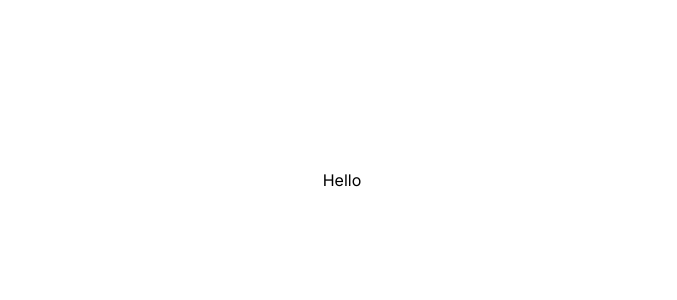
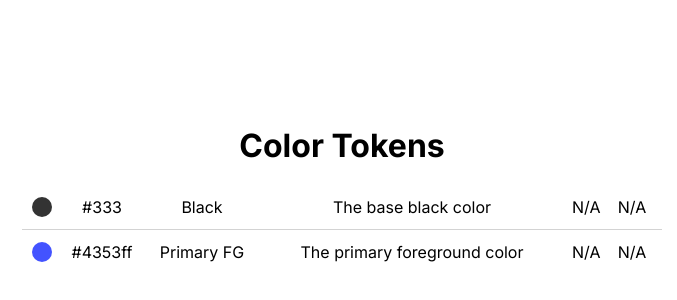
Before and after one commit to jordanwilliams/color-tokens, a Next.js app: page / in a window 1280 px wide. Shown: the part 220-520 px from the top of the page, without its empty margins (298-975 px from the left). Built offline with nearby package versions, Linux system fonts and the light colour scheme.

Commit message:
Add the basic color token list

```diff
--- /dev/null
+++ b/components/ColorToken.module.css
@@ -0,0 +1,32 @@
+.colorToken {
+  display: grid;
+  grid-template-columns: 40px 80px 120px 300px 40px 60px;
+  justify-items: center;
+  padding: 12px 0;
+}
+
+.color {
+  --color-size: 20px;
+
+  width: var(--color-size);
+  height: var(--color-size);
+  border-radius: 50%;
+}
+
+.value {
+}
+
+.name {
+}
+
+.description {
+
+}
+
+.darkMode {
+
+}
+
+.colorToken + .colorToken {
+  border-top: 1px solid lightgrey;
+}
--- /dev/null
+++ b/components/ColorToken.tsx
@@ -0,0 +1,41 @@
+import styles from './ColorToken.module.css';
+
+type TokenProps = {
+  color: string;
+  name: string;
+  description?: string;
+  darkModeColor?: string;
+};
+
+type Props = {
+  token: TokenProps;
+};
+
+function ColorToken({
+  token: { color, name, description, darkModeColor },
+}: Props) {
+  return (
+    <div className={styles.colorToken}>
+      <div
+        className={styles.color}
+        style={{
+          background: `${color}`,
+        }}
+      ></div>
+      <div className={styles.value}>{color}</div>
+      <div className={styles.name}>{name}</div>
+      <div className={styles.description}>{description}</div>
+      <div
+        className={styles.color}
+        style={{
+          background: `${darkModeColor}`,
+        }}
+      >
+        {darkModeColor ?? 'N/A'}
+      </div>
+      <div className={styles.darkMode}>{darkModeColor ?? 'N/A'}</div>
+    </div>
+  );
+}
+
+export default ColorToken;
--- a/pages/index.tsx
+++ b/pages/index.tsx
@@ -1,6 +1,8 @@
 import Head from 'next/head';
 import { Inter } from '@next/font/google';
 import styles from '@/styles/Home.module.css';
+
+import ColorToken from '@/components/ColorToken';
 
 const inter = Inter({ subsets: ['latin'] });
 
@@ -13,7 +15,25 @@ export default function Home() {
         <meta name="viewport" content="width=device-width, initial-scale=1" />
         <link rel="icon" href="/favicon.ico" />
       </Head>
-      <main className={`${styles.main} ${inter.className}`}>Hello</main>
+      <main className={`${styles.main} ${inter.className}`}>
+        <h1 className={styles.heading}>Color Tokens</h1>
+        <div className={styles.tokenList}>
+          <ColorToken
+            token={{
+              color: '#333',
+              name: 'Black',
+              description: 'The base black color',
+            }}
+          />
+          <ColorToken
+            token={{
+              color: '#4353ff',
+              name: 'Primary FG',
+              description: 'The primary foreground color',
+            }}
+          />
+        </div>
+      </main>
     </>
   );
 }
--- a/styles/Home.module.css
+++ b/styles/Home.module.css
@@ -1,6 +1,15 @@
 .main {
   display: flex;
+  flex-direction: column;
   justify-content: center;
   align-items: center;
   min-height: 100vh;
 }
+
+.heading {
+  margin-bottom: 20px;
+}
+
+.tokenList {
+
+}
--- a/styles/globals.css
+++ b/styles/globals.css
@@ -1,13 +1,13 @@
-:root {
-  --font-mono: ui-monospace, Menlo, Monaco, 'Cascadia Mono', 'Segoe UI Mono',
-    'Roboto Mono', 'Oxygen Mono', 'Ubuntu Monospace', 'Source Code Pro',
-    'Fira Mono', 'Droid Sans Mono', 'Courier New', monospace;
-}
+:root {}
 
 * {
   box-sizing: border-box;
   padding: 0;
   margin: 0;
+}
+
+body {
+  padding: 20px;
 }
 
 a {
```
